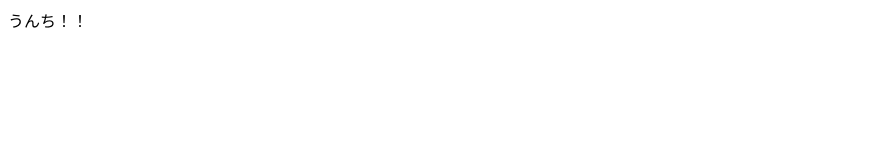
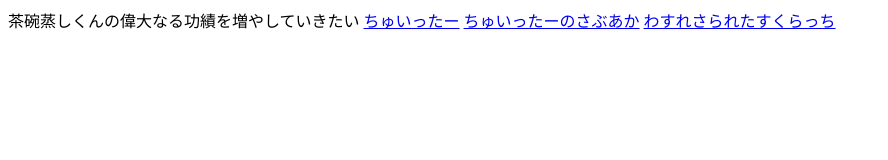
Before and after one commit to tyawanmusi/test_HTML, a plain HTML site: page index.html in a window 1280 px wide. Shown: the whole page, without its empty margins (0-888 px from the left). Drawn offline with Linux system fonts and the light colour scheme.

Commit message:
Update index.html

```diff
--- a/index.html
+++ b/index.html
@@ -3,6 +3,11 @@
     <title>ちゃわんむし～^^</title>
   </head>
   <body>
-    <a>うんち！！<a>
+    茶碗蒸しくんの偉大なる功績を増やしていきたい
+
+    <a href="https://twitter.com/tyawanmusi256">ちゅいったー</a>
+    <a href="https://twitter.com/tyawanmusi256">ちゅいったーのさぶあか</a>
+    <a href="https://scratch.mit.edu/users/tyawanmusi/">わすれさられたすくらっち</a>
+
   </body>
 </html>
```
